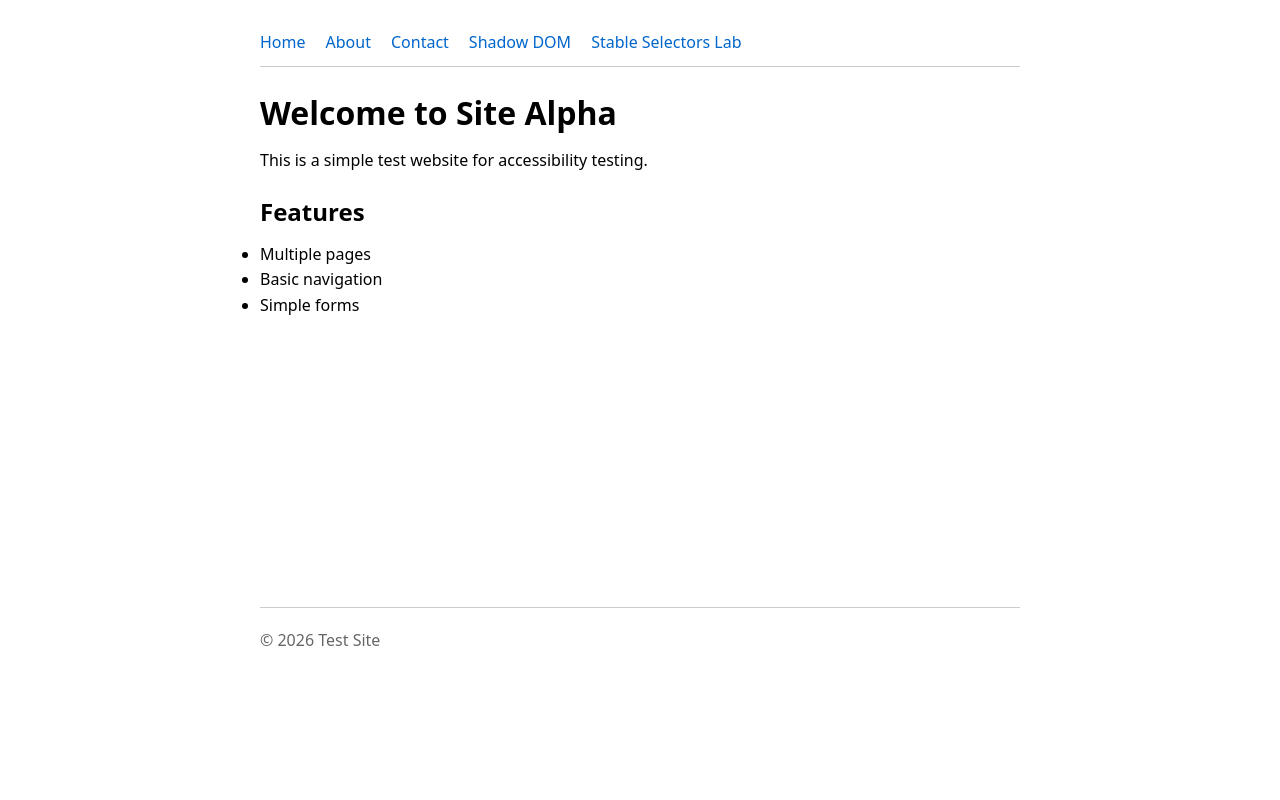
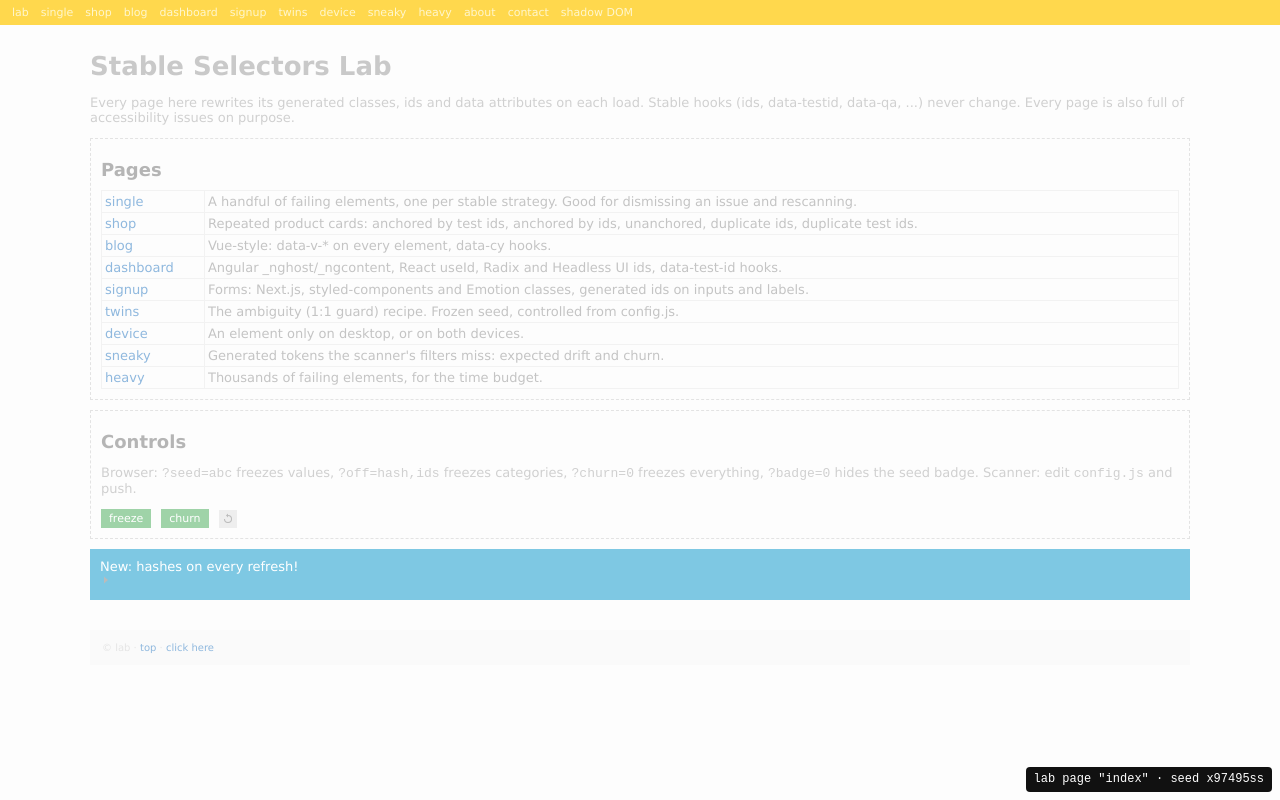
Before and after one commit to nivguler-accessibe/nivguler-accessibe.github.io, a plain HTML site: page index.html in a window 1280 px wide. Drawn offline with Linux system fonts and the light colour scheme.

Commit message:
feat: serve the Stable Selectors Lab from the site root
The scanner starts from the root page, so the lab hub is now index.html and links
directly to every lab page and to the about, contact and shadow DOM pages.

Co-Authored-By: Claude Opus 5.5 <noreply@anthropic.com>

```diff
--- a/index.html
+++ b/index.html
@@ -1,41 +1,67 @@
 <!DOCTYPE html>
-<html lang="en">
+<html>
+<head>
+<meta charset="UTF-8">
+<meta name="viewport" content="width=device-width, initial-scale=1.0, maximum-scale=1.0, user-scalable=no">
+<meta name="lab-page" content="index">
+<title>lab</title>
+<link rel="stylesheet" href="lab.css">
+<script src="lab-boot.js"></script>
+</head>
+<body>
+<div class="topbar $mod:Topbar" data-qa="lab-nav">
+  <a href="index.html" class="$mod:navLink">lab</a>
+  <a href="single.html" class="$mod:navLink">single</a>
+  <a href="shop.html" class="$mod:navLink">shop</a>
+  <a href="blog.html" class="$mod:navLink">blog</a>
+  <a href="dashboard.html" class="$mod:navLink">dashboard</a>
+  <a href="signup.html" class="$mod:navLink">signup</a>
+  <a href="twins.html" class="$mod:navLink">twins</a>
+  <a href="device.html" class="$mod:navLink">device</a>
+  <a href="sneaky.html" class="$mod:navLink">sneaky</a>
+  <a href="heavy.html" class="$mod:navLink">heavy</a>
+  <a href="about.html" class="$mod:navLink">about</a>
+  <a href="contact.html" class="$mod:navLink">contact</a>
+  <a href="shadow.html" class="$mod:navLink">shadow DOM</a>
+</div>
 
-<head>
-    <meta charset="UTF-8">
-    <meta name="viewport" content="width=device-width, initial-scale=1.0">
-    <title>Site Alpha - Home</title>
-    <link rel="stylesheet" href="styles.css">
-</head>
+<div class="wrap $mod:Page" id="lab-home">
+  <div class="big $mod:Title">Stable Selectors Lab</div>
+  <p class="faint $mod:Lead">Every page here rewrites its generated classes, ids and data attributes on each load. Stable hooks (ids, data-testid, data-qa, ...) never change. Every page is also full of accessibility issues on purpose.</p>
 
-<body>
-    <nav role=navigation aria-label="Main navigation">
-        <ul>
-            <li><a href="index.html">Home</a></li>
-            <li><a href="about.html">About</a></li>
-            <li><a href="contact.html">Contact</a></li>
-            <li><a href="shadow.html">Shadow DOM</a></li>
-            <li><a href="stable/index.html">Stable Selectors Lab</a></li>
-        </ul>
-    </nav>
+  <div class="box $mod:Box" data-testid="lab-pages">
+    <div class="medium $mod:SectionTitle">Pages</div>
+    <table class="data $mod:Table">
+      <tr><td><a href="single.html" class="$mod:cellLink">single</a></td><td>A handful of failing elements, one per stable strategy. Good for dismissing an issue and rescanning.</td></tr>
+      <tr><td><a href="shop.html" class="$mod:cellLink">shop</a></td><td>Repeated product cards: anchored by test ids, anchored by ids, unanchored, duplicate ids, duplicate test ids.</td></tr>
+      <tr><td><a href="blog.html" class="$mod:cellLink">blog</a></td><td>Vue-style: data-v-* on every element, data-cy hooks.</td></tr>
+      <tr><td><a href="dashboard.html" class="$mod:cellLink">dashboard</a></td><td>Angular _nghost/_ngcontent, React useId, Radix and Headless UI ids, data-test-id hooks.</td></tr>
+      <tr><td><a href="signup.html" class="$mod:cellLink">signup</a></td><td>Forms: Next.js, styled-components and Emotion classes, generated ids on inputs and labels.</td></tr>
+      <tr><td><a href="twins.html" class="$mod:cellLink">twins</a></td><td>The ambiguity (1:1 guard) recipe. Frozen seed, controlled from config.js.</td></tr>
+      <tr><td><a href="device.html" class="$mod:cellLink">device</a></td><td>An element only on desktop, or on both devices.</td></tr>
+      <tr><td><a href="sneaky.html" class="$mod:cellLink">sneaky</a></td><td>Generated tokens the scanner's filters miss: expected drift and churn.</td></tr>
+      <tr><td><a href="heavy.html" class="$mod:cellLink">heavy</a></td><td>Thousands of failing elements, for the time budget.</td></tr>
+    </table>
+  </div>
 
-    <main>
-        <h1>Welcome to Site Alpha</h1>
-        <p>This is a simple test website for accessibility testing.</p>
+  <div class="box $mod:Box" id="lab-controls">
+    <div class="medium $mod:SectionTitle">Controls</div>
+    <p class="faint">Browser: <code>?seed=abc</code> freezes values, <code>?off=hash,ids</code> freezes categories, <code>?churn=0</code> freezes everything, <code>?badge=0</code> hides the seed badge. Scanner: edit <code>config.js</code> and push.</p>
+    <div class="row">
+      <a href="?seed=demo" class="fake-btn $mod:Pill">freeze</a>
+      <a href="?" class="fake-btn $mod:Pill">churn</a>
+      <button class="icon-btn $mod:IconButton" data-qa="reload-button" onclick="location.reload()"><svg viewBox="0 0 24 24"><path d="M12 4V1L8 5l4 4V6a6 6 0 1 1-6 6H4a8 8 0 1 0 8-8z"/></svg></button>
+    </div>
+  </div>
 
-        <section>
-            <h2>Features</h2>
-            <ul>
-                <li>Multiple pages</li>
-                <li>Basic navigation</li>
-                <li>Simple forms</li>
-            </ul>
-        </section>
-    </main>
+  <div data-vc="HomePromo" class="banner $mod:Promo">
+    <span class="$mod:PromoText">New: hashes on every refresh!</span>
+    <a href="shop.html" class="icon-link $mod:PromoLink $state" data-wrap="2"><svg viewBox="0 0 24 24"><path d="M8 5l8 7-8 7z"/></svg></a>
+  </div>
 
-    <footer>
-        <p>&copy; 2026 Test Site</p>
-    </footer>
+  <div class="footer $mod:Footer" data-cy="footer">
+    <span data-rand>© lab</span> · <a href="#" class="$mod:FooterLink">top</a> · <a href="#" class="$mod:FooterLink">click here</a>
+  </div>
+</div>
 </body>
-
 </html>
```
Also changed, not shown: about.html (+1 -2 lines), contact.html (+1 -2 lines), shadow.html (+1 -2 lines), stable/index.html (deleted, +0 -65 lines), README.md, blog.html (renamed from stable/blog.html), config.js (renamed from stable/config.js), dashboard.html (renamed from stable/dashboard.html), device.html (renamed from stable/device.html), heavy.html (renamed from stable/heavy.html), lab-boot.js (renamed from stable/lab-boot.js), lab.css (renamed from stable/lab.css), lab.js (renamed from stable/lab.js), shop.html (renamed from stable/shop.html), 4 more files.
